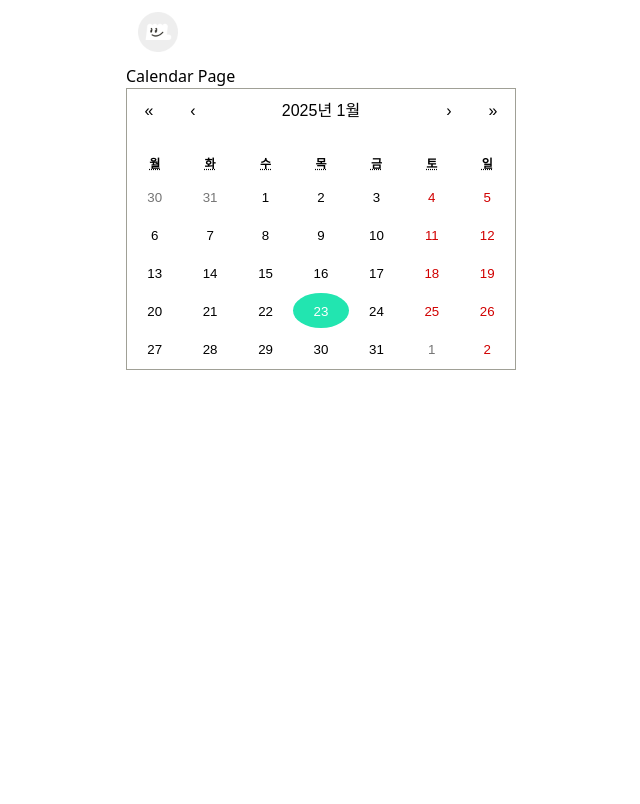
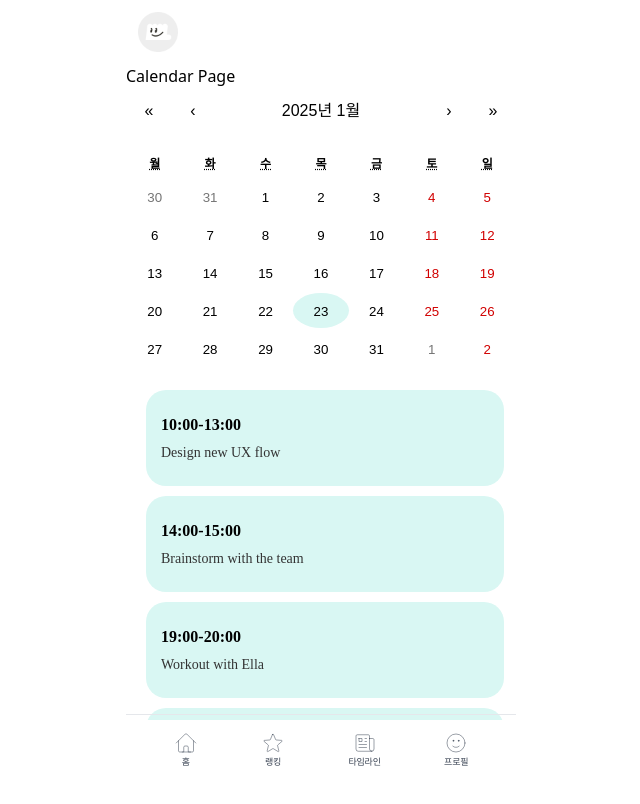
Before and after one commit to woorifisa-service-dev-4th/frontend-4th-jeosok-nohwa, a Next.js app: page /calendar in a window 1280 px wide. Shown: the top 804 px of the page, without its empty margins (319-959 px from the left). Built offline with nearby package versions, Linux system fonts and the light colour scheme.

Commit message:
feat : 1차 타임라인

```diff
--- a/app/calendar/page.js
+++ b/app/calendar/page.js
@@ -1,13 +1,26 @@
 'use client';
 
 import MyCalendar from '../components/MyCalendar';
-// components 경로에서 import
+import NavBar from '../components/nav-bar';
+import Timeline from '../components/timeline/Timeline';
 
 const CalendarPage = () => {
+  // 예시 데이터
+  const exampleEvents = [
+    { time: '10:00-13:00', description: 'Design new UX flow' },
+    { time: '14:00-15:00', description: 'Brainstorm with the team' },
+    { time: '19:00-20:00', description: 'Workout with Ella' },
+    { time: '09:00-10:00', description: 'Team Sync Meeting' },
+    { time: '11:00-12:00', description: 'Client Call' },
+  ];
+
+
   return (
-    <div>
+    <div >
       <h1>Calendar Page</h1>
       <MyCalendar />
+      <Timeline events={exampleEvents} /> {/* 예시 데이터 전달 */}
+      <NavBar/>
     </div>
   );
 };
--- /dev/null
+++ b/app/components/timeline/Timeline.jsx
@@ -0,0 +1,25 @@
+'use client';
+
+import React from 'react';
+import TimelineItem from './TimelineItem';
+import './timeline.css';
+
+const Timeline = ({ events }) => {
+  if (!events || events.length === 0) {
+    return <div>No events for this date.</div>;
+  }
+
+  return (
+    <div className="timeline-container">
+      {events.map((event, index) => (
+        <TimelineItem
+          key={index}
+          time={event.time}
+          description={event.description}
+        />
+      ))}
+    </div>
+  );
+};
+
+export default Timeline;
--- /dev/null
+++ b/app/components/timeline/TimelineItem.jsx
@@ -0,0 +1,29 @@
+'use client';
+
+import React from 'react';
+
+const TimelineItem = ({ time, description }) => {
+  return (
+    <div
+      style={{
+        width: '358px', // 고정 너비
+        height: '96px', // 고정 높이
+        backgroundColor: '#D9F7F3', // 배경색
+        borderRadius: '20px', // 둥근 모서리
+        padding: '15px', // 내부 여백
+        display: 'flex', // 내용 정렬
+        flexDirection: 'column',
+        justifyContent: 'center',
+        fontFamily: 'Noto Sans KR', // 폰트 적용
+        marginBottom: '10px', // 항목 간 간격
+      }}
+    >
+      <div style={{ fontWeight: 'bold', fontSize: '16px', marginBottom: '5px' }}>
+        {time}
+      </div>
+      <div style={{ fontSize: '14px', color: '#333' }}>{description}</div>
+    </div>
+  );
+};
+
+export default TimelineItem;
--- /dev/null
+++ b/app/components/timeline/timeline.css
@@ -0,0 +1,42 @@
+.timeline-container {
+    width: 390px; /* 너비를 390px로 고정 */
+    padding: 20px;
+    background-color: #ffffff;
+    border-radius: 10px;
+    margin: 0; /* 왼쪽으로 붙이기 */
+    text-align: left; /* 텍스트 왼쪽 정렬 */
+    max-height: 350px; /* 3개의 리스트가 보이도록 높이 고정 */
+    overflow-y: hidden; /* 기본적으로 스크롤바 숨김 */
+    overflow-x: hidden; /* 가로 스크롤 제거 */
+
+}
+
+/* Hover 상태에서 스크롤바 활성화 */
+.timeline-container:hover {
+    overflow-y: scroll; /* 세로 스크롤 활성화 */
+}
+
+/* 기본적으로 스크롤바 숨김 */
+.timeline-container::-webkit-scrollbar {
+    width: 6px; /* 기본 스크롤바 너비 */
+    background: transparent; /* 기본 상태에서는 투명 처리 */
+}
+
+/* Hover 상태에서 스크롤바 스타일 */
+.timeline-container:hover::-webkit-scrollbar {
+    width: 6px; /* Hover 시 스크롤바 너비 */
+}
+
+.timeline-container:hover::-webkit-scrollbar-thumb {
+    background: rgba(0, 0, 0, 0.2); /* 연한 검은색 (투명도 0.2) */
+    border-radius: 4px; /* 둥근 스크롤바 */
+    transition: background-color 0.2s ease-in-out; /* 부드러운 전환 */
+}
+
+.timeline-container:hover::-webkit-scrollbar-thumb:hover {
+    background: rgba(0, 0, 0, 0.3); /* 호버 시 조금 더 진한 색상 */
+}
+
+.timeline-container:hover::-webkit-scrollbar-track {
+    background: transparent; /* 트랙 투명 처리 */
+}
--- a/app/styles/custom-calendar.css
+++ b/app/styles/custom-calendar.css
@@ -2,7 +2,7 @@
     width: 390px;
     max-width: 100%;
     background: white;
-    border: 1px solid #a0a096;
+    border: 1px solid #ffffff;
     font-family: 'Arial', 'Helvetica', sans-serif;
     line-height: 1.125em;
   }
@@ -80,16 +80,16 @@
   }
 
   .react-calendar__tile--active {
-    background: #22E5B0;
+    background: #D9F7F3;
     width: 35px; /* 타일의 너비와 높이를 동일하게 설정 */
     height: 35px;
 
-    color: white;
+    color: black;
   }
 
   .react-calendar__tile--active:enabled:hover,
   .react-calendar__tile--active:enabled:focus {
-    background: #22E5B0;
+    background: #D9F7F3;
     width: 35px; /* 타일의 너비와 높이를 동일하게 설정 */
     height: 35px;
 
--- a/package.json
+++ b/package.json
@@ -17,8 +17,6 @@
   },
   "devDependencies": {
     "@eslint/eslintrc": "^3",
-    "@types/node": "22.10.9",
-    "@types/react": "19.0.7",
     "eslint": "^9",
     "eslint-config-next": "15.1.6",
     "postcss": "^8",
```
Also changed, not shown: app/styles/default.css (added).
